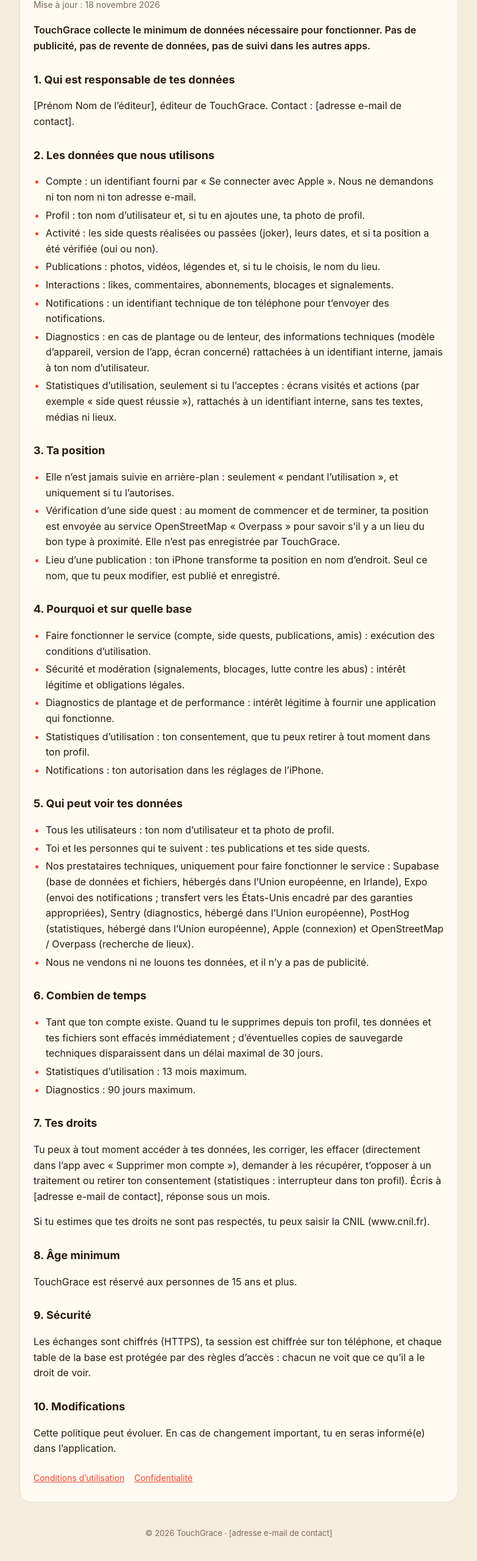
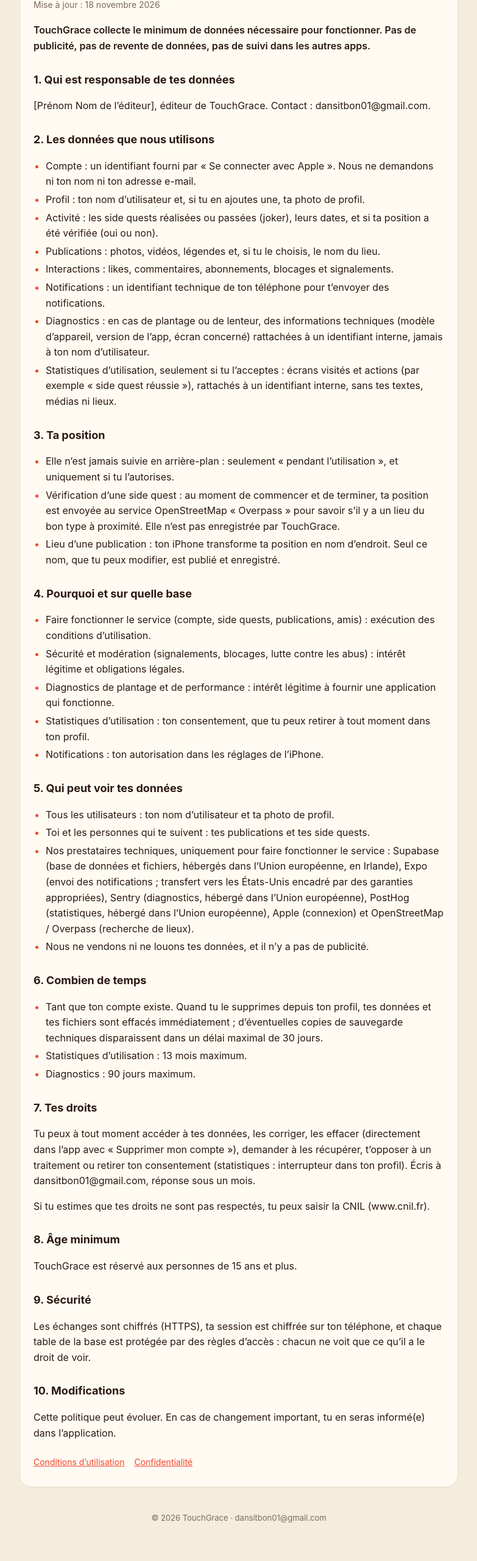
Before and after one commit to dansitbon/touchgrace-legal, a plain HTML site: page confidentialite.html in a window 1280 px wide. Shown: the part 222-2782 px from the top of the page at 61% size, without its empty margins (248-1031 px from the left). Drawn offline with Linux system fonts and the light colour scheme.

Commit message:
Textes juridiques : e-mail de contact
Co-Authored-By: Claude Opus 5.5 <noreply@anthropic.com>

```diff
--- a/confidentialite.html
+++ b/confidentialite.html
@@ -29,7 +29,7 @@
 <p class="updated">Mise à jour : 18 novembre 2026</p>
 <p class="intro">TouchGrace collecte le minimum de données nécessaire pour fonctionner. Pas de publicité, pas de revente de données, pas de suivi dans les autres apps.</p>
 <h2>1. Qui est responsable de tes données</h2>
-<p>[Prénom Nom de l’éditeur], éditeur de TouchGrace. Contact : [adresse e-mail de contact].</p>
+<p>[Prénom Nom de l’éditeur], éditeur de TouchGrace. Contact : dansitbon01@gmail.com.</p>
 
 <h2>2. Les données que nous utilisons</h2>
 
@@ -47,7 +47,7 @@
 
 <ul><li>Tant que ton compte existe. Quand tu le supprimes depuis ton profil, tes données et tes fichiers sont effacés immédiatement ; d’éventuelles copies de sauvegarde techniques disparaissent dans un délai maximal de 30 jours.</li><li>Statistiques d’utilisation : 13 mois maximum.</li><li>Diagnostics : 90 jours maximum.</li></ul>
 <h2>7. Tes droits</h2>
-<p>Tu peux à tout moment accéder à tes données, les corriger, les effacer (directement dans l’app avec « Supprimer mon compte »), demander à les récupérer, t’opposer à un traitement ou retirer ton consentement (statistiques : interrupteur dans ton profil). Écris à [adresse e-mail de contact], réponse sous un mois.</p>
+<p>Tu peux à tout moment accéder à tes données, les corriger, les effacer (directement dans l’app avec « Supprimer mon compte »), demander à les récupérer, t’opposer à un traitement ou retirer ton consentement (statistiques : interrupteur dans ton profil). Écris à dansitbon01@gmail.com, réponse sous un mois.</p>
 <p>Si tu estimes que tes droits ne sont pas respectés, tu peux saisir la CNIL (www.cnil.fr).</p>
 
 <h2>8. Âge minimum</h2>
@@ -61,6 +61,6 @@
 
 <nav><a href="conditions.html">Conditions d’utilisation</a><a href="confidentialite.html">Confidentialité</a></nav>
 </main>
-<footer>© 2026 TouchGrace · [adresse e-mail de contact]</footer>
+<footer>© 2026 TouchGrace · dansitbon01@gmail.com</footer>
 </body>
 </html>
```
Also changed, not shown: conditions.html (+3 -3 lines), index.html (+2 -2 lines).
